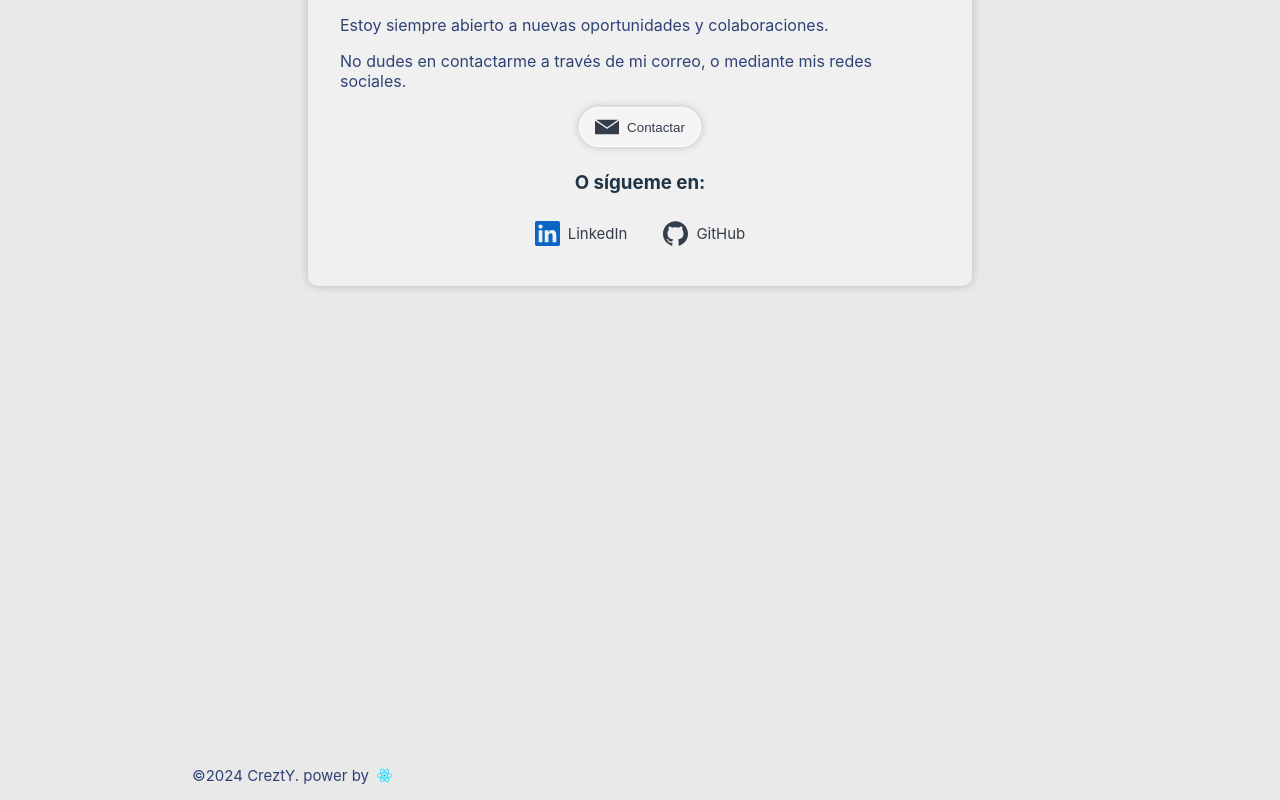
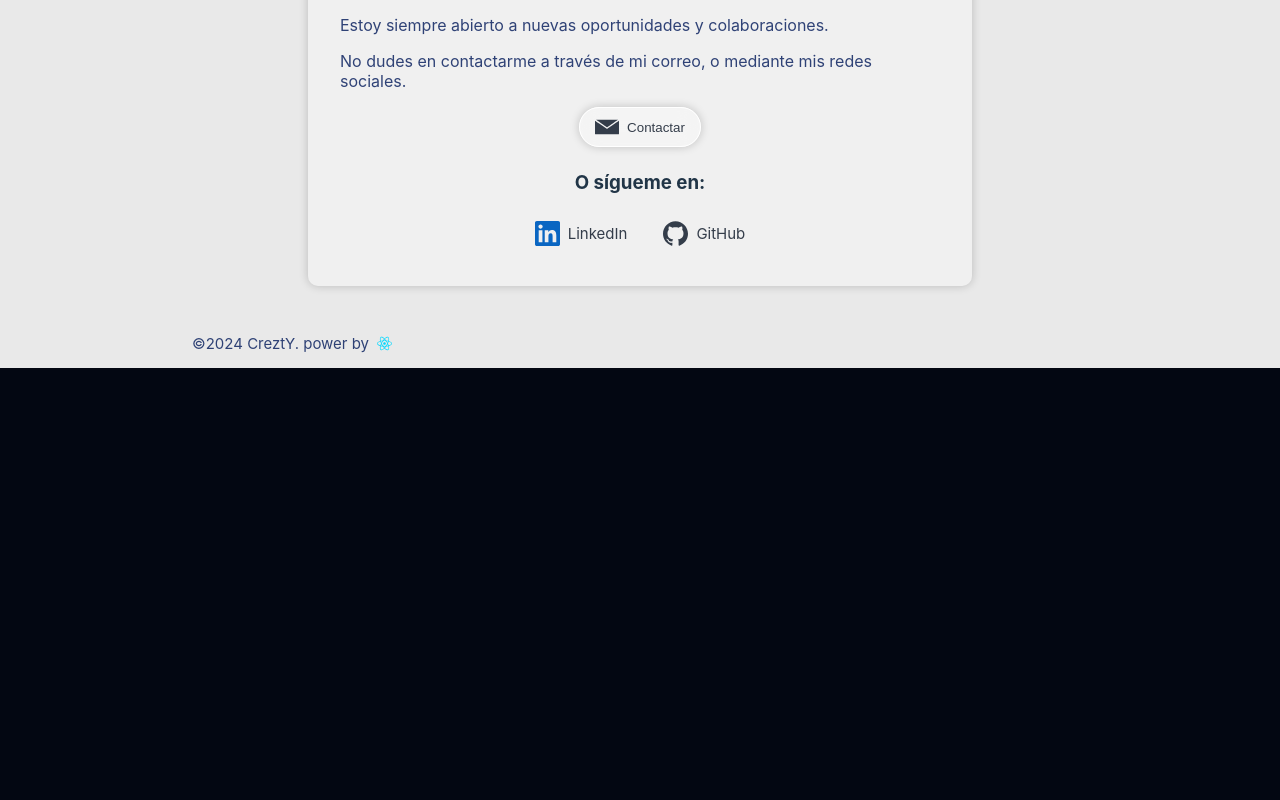
Before and after one commit to CreztY/porfolio, a React (Vite) app: page / in a window 1280 px wide. Shown: the part 3473-4273 px from the top of the page. After the commit the page ends 3841 px from the top, so only its background shows below. Built offline with nearby package versions, Linux system fonts and the light colour scheme.

Commit message:
1.2
semantica y estilos

```diff
--- a/src/components/footer.css
+++ b/src/components/footer.css
@@ -1,5 +1,5 @@
 .footerContainer {
-    margin-top: 30rem;
+    margin-top: 3rem;
     margin-left: 15vw;
 }
 
```
